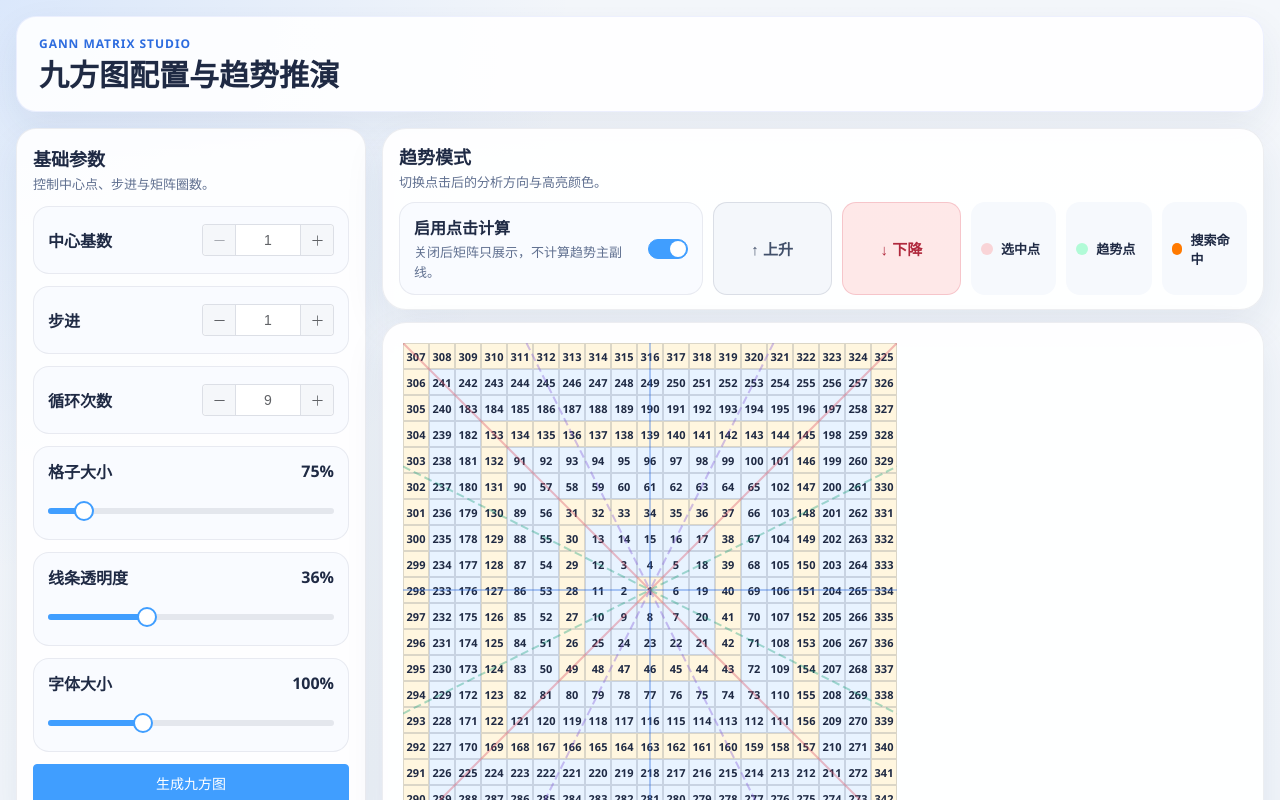
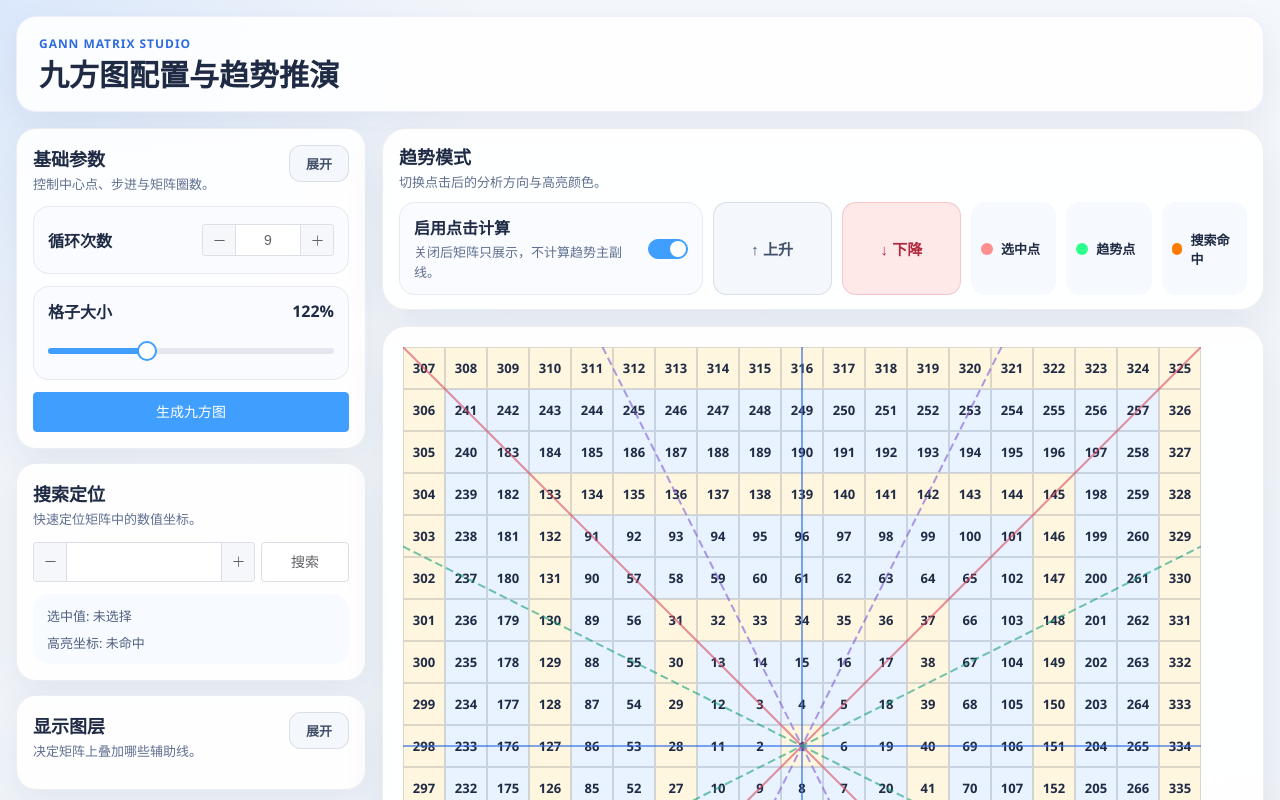
Before and after one commit to johnnywwy/gann, a Vue app: page / in a window 1280 px wide. Shown: the top 800 px of the page. Built offline with nearby package versions, Linux system fonts and the light colour scheme.

Commit message:
feat: 1.1 基本完成

```diff
--- a/src/App.vue
+++ b/src/App.vue
@@ -24,7 +24,6 @@
         :horse-line-flat-coords="horseLineFlatCoords"
         :mid="mid"
         :mode-enabled="form.modeEnabled"
-        :trend-direction-label="trendDirectionLabel"
         :trend-palette="trendPalette"
         :get-cell-style="getCellStyle"
         :get-cell-class="getCellClass"
@@ -35,7 +34,7 @@
 </template>
 
 <script setup>
-import { computed, onBeforeUnmount, onMounted, reactive, ref } from "vue";
+import { computed, reactive, ref } from "vue";
 import AppHero from "./components/AppHero.vue";
 import ControlPanel from "./components/ControlPanel.vue";
 import MatrixBoard from "./components/MatrixBoard.vue";
@@ -46,6 +45,19 @@ import {
   getLineCoordsBySlope,
 } from "./utils/gannMatrix";
 
+function getInitialCellScale() {
+  if (typeof window === "undefined") return 110;
+
+  const width = window.innerWidth;
+
+  if (width >= 1440) return 180;
+  if (width >= 1180) return 122;
+  if (width >= 900) return 112;
+  if (width >= 760) return 102;
+
+  return 92;
+}
+
 /**
  * 页面上的核心配置项。
  * 统一放在一个 reactive 对象里，便于后续扩展和保存配置。
@@ -54,8 +66,8 @@ const form = reactive({
   base: 1,
   step: 1,
   loop: 9,
-  cellScale: 75,
-  lineOpacity: 36,
+  cellScale: getInitialCellScale(),
+  lineOpacity: 60,
   fontScale: 100,
   showDiagonal: true,
   showCross: true,
@@ -71,18 +83,12 @@ const selectedCell = ref(null);
 const trendCells = ref([]);
 const searchNumber = ref(null);
 const highlightPos = ref({ r: -1, c: -1 });
-const viewportWidth = ref(typeof window === "undefined" ? 1440 : window.innerWidth);
-const viewportHeight = ref(typeof window === "undefined" ? 900 : window.innerHeight);
+const BOARD_REFERENCE_SIZE = 680;
 
 const cellSize = computed(() => {
   if (!matrix.value.length) return 40;
 
-  const shellPadding = viewportWidth.value <= 860 ? 24 : 36;
-  const controlWidth = viewportWidth.value > 1180 ? 308 : 0;
-  const availableWidth = Math.max(320, viewportWidth.value - shellPadding - controlWidth);
-  const availableHeight = Math.max(320, viewportHeight.value - 120);
-  const boardSpace = Math.min(availableWidth, availableHeight);
-  const autoSize = Math.floor(boardSpace / matrix.value.length);
+  const autoSize = Math.floor(BOARD_REFERENCE_SIZE / matrix.value.length);
   const size = Math.floor(autoSize * (form.cellScale / 100));
 
   return Math.max(12, size);
@@ -107,14 +113,14 @@ const displayOptions = [
 const trendPalette = computed(() => {
   if (form.trendDirection === "down") {
     return {
-      selected: "rgba(255, 142, 142, 0.34)",
-      trend: "rgba(45, 255, 142, 0.34)",
+      selected: "#ff8e8e",
+      trend: "#2dff8e",
     };
   }
 
   return {
-    selected: "rgba(45, 255, 142, 0.34)",
-    trend: "rgba(255, 142, 142, 0.34)",
+    selected: "#2dff8e",
+    trend: "#ff8e8e",
   };
 });
 
@@ -128,8 +134,6 @@ const mid = computed(() => Math.floor(matrix.value.length / 2));
 const horseLineCoords = computed(() => getLineCoordsBySlope(2, totalSize.value, centerPx.value));
 /** 1:2 骑士线在 SVG 上的坐标。 */
 const horseLineFlatCoords = computed(() => getLineCoordsBySlope(0.5, totalSize.value, centerPx.value));
-/** 顶部状态区展示的趋势方向文字。 */
-const trendDirectionLabel = computed(() => (form.trendDirection === "up" ? "上升趋势" : "下降趋势"));
 /** 当前选中值的展示文案。 */
 const selectedValueLabel = computed(() => {
   if (!selectedCell.value || !matrix.value.length) return "未选择";
@@ -219,20 +223,6 @@ function getCellClass(r, c) {
   };
 }
 
-function updateViewport() {
-  viewportWidth.value = window.innerWidth;
-  viewportHeight.value = window.innerHeight;
-}
-
-onMounted(() => {
-  updateViewport();
-  window.addEventListener("resize", updateViewport);
-});
-
-onBeforeUnmount(() => {
-  window.removeEventListener("resize", updateViewport);
-});
-
 generateMatrix();
 </script>
 
--- a/src/components/ControlPanel.vue
+++ b/src/components/ControlPanel.vue
@@ -1,12 +1,31 @@
 <template>
   <aside class="control-panel">
     <section class="panel-block">
+      <div class="section-bar">
         <div class="section-heading">
           <h2>基础参数</h2>
           <p>控制中心点、步进与矩阵圈数。</p>
         </div>
+        <button type="button" class="section-toggle" @click="basicExpanded = !basicExpanded">
+          {{ basicExpanded ? "收起" : "展开" }}
+        </button>
+      </div>
 
-      <div class="field-grid">
+      <label class="field-card basic-field">
+        <span class="field-label">循环次数</span>
+        <el-input-number v-model="form.loop" :min="1" class="field-control" />
+      </label>
+
+      <div class="field-card slider-card visible-slider-card">
+        <div class="slider-head">
+          <span class="field-label">格子大小</span>
+          <strong>{{ form.cellScale }}%</strong>
+        </div>
+        <el-slider v-model="form.cellScale" :min="60" :max="240" :step="5" />
+      </div>
+
+      <transition name="panel-collapse">
+        <div v-if="basicExpanded" class="field-grid collapsible-block">
           <label class="field-card basic-field">
             <span class="field-label">中心基数</span>
             <el-input-number v-model="form.base" :min="1" class="field-control" />
@@ -17,25 +36,12 @@
             <el-input-number v-model="form.step" class="field-control" />
           </label>
 
-        <label class="field-card basic-field">
-          <span class="field-label">循环次数</span>
-          <el-input-number v-model="form.loop" :min="1" class="field-control" />
-        </label>
-
-        <div class="field-card slider-card">
-          <div class="slider-head">
-            <span class="field-label">格子大小</span>
-            <strong>{{ form.cellScale }}%</strong>
-          </div>
-          <el-slider v-model="form.cellScale" :min="60" :max="180" :step="5" />
-        </div>
-
           <div class="field-card slider-card">
             <div class="slider-head">
               <span class="field-label">线条透明度</span>
               <strong>{{ form.lineOpacity }}%</strong>
             </div>
-          <el-slider v-model="form.lineOpacity" :min="10" :max="85" :step="5" />
+            <el-slider v-model="form.lineOpacity" :min="20" :max="100" :step="10" />
           </div>
 
           <div class="field-card slider-card">
@@ -46,6 +52,7 @@
             <el-slider v-model="form.fontScale" :min="70" :max="160" :step="5" />
           </div>
         </div>
+      </transition>
 
       <el-button type="primary" class="primary-action" @click="$emit('generate')">
         生成九方图
@@ -53,7 +60,7 @@
     </section>
 
     <section class="panel-block">
-      <div class="section-heading">
+      <div class="section-heading search-heading">
         <h2>搜索定位</h2>
         <p>快速定位矩阵中的数值坐标。</p>
       </div>
@@ -75,12 +82,18 @@
     </section>
 
     <section class="panel-block">
+      <div class="section-bar">
         <div class="section-heading">
           <h2>显示图层</h2>
           <p>决定矩阵上叠加哪些辅助线。</p>
         </div>
+        <button type="button" class="section-toggle" @click="displayExpanded = !displayExpanded">
+          {{ displayExpanded ? "收起" : "展开" }}
+        </button>
+      </div>
 
-      <div class="toggle-grid">
+      <transition name="panel-collapse">
+        <div v-if="displayExpanded" class="toggle-grid collapsible-block">
           <div
             v-for="item in displayOptions"
             :key="item.key"
@@ -93,11 +106,14 @@
             <el-switch v-model="form[item.key]" />
           </div>
         </div>
+      </transition>
     </section>
   </aside>
 </template>
 
 <script setup>
+import { ref } from "vue";
+
 defineProps({
   form: {
     type: Object,
@@ -122,6 +138,9 @@ defineProps({
 });
 
 defineEmits(["generate", "highlight", "update:search-number"]);
+
+const basicExpanded = ref(false);
+const displayExpanded = ref(false);
 </script>
 
 <style scoped>
@@ -138,7 +157,19 @@ defineEmits(["generate", "highlight", "update:search-number"]);
   box-shadow: 0 14px 36px rgba(30, 57, 102, 0.07);
 }
 
+.section-bar {
+  display: flex;
+  align-items: flex-start;
+  justify-content: space-between;
+  gap: 12px;
+  margin-bottom: 12px;
+}
+
 .section-heading {
+  margin-bottom: 0;
+}
+
+.search-heading {
   margin-bottom: 12px;
 }
 
@@ -154,10 +185,33 @@ defineEmits(["generate", "highlight", "update:search-number"]);
   line-height: 1.5;
 }
 
+.section-toggle {
+  min-width: 60px;
+  padding: 8px 12px;
+  border: 1px solid rgba(34, 44, 74, 0.12);
+  border-radius: 12px;
+  background: #f4f7fb;
+  color: #42506a;
+  font-size: 13px;
+  font-weight: 700;
+  cursor: pointer;
+  transition: background-color 0.2s ease, border-color 0.2s ease, color 0.2s ease;
+}
+
+.section-toggle:hover {
+  border-color: rgba(45, 108, 223, 0.22);
+  background: #edf4ff;
+  color: #2d6cdf;
+}
+
 .field-grid,
 .toggle-grid {
   display: grid;
   gap: 12px;
+}
+
+.collapsible-block {
+  margin-top: 12px;
 }
 
 .field-card,
@@ -186,6 +240,10 @@ defineEmits(["generate", "highlight", "update:search-number"]);
 
 .slider-card {
   min-height: auto;
+}
+
+.visible-slider-card {
+  margin-top: 12px;
 }
 
 .slider-head {
@@ -243,10 +301,6 @@ defineEmits(["generate", "highlight", "update:search-number"]);
   gap: 6px;
 }
 
-.search-input {
-  width: 100%;
-}
-
 .status-strip {
   display: grid;
   gap: 8px;
@@ -258,6 +312,27 @@ defineEmits(["generate", "highlight", "update:search-number"]);
   font-size: 13px;
 }
 
+.panel-collapse-enter-active,
+.panel-collapse-leave-active {
+  overflow: hidden;
+  transition: max-height 0.32s ease, opacity 0.24s ease, transform 0.24s ease;
+  transform-origin: top;
+}
+
+.panel-collapse-enter-to,
+.panel-collapse-leave-from {
+  max-height: 520px;
+  opacity: 1;
+  transform: translateY(0);
+}
+
+.panel-collapse-enter-from,
+.panel-collapse-leave-to {
+  max-height: 0;
+  opacity: 0;
+  transform: translateY(-6px);
+}
+
 @media (max-width: 860px) {
   .panel-block {
     padding: 16px;
@@ -265,13 +340,9 @@ defineEmits(["generate", "highlight", "update:search-number"]);
   }
 
   .field-grid,
-  .legend-grid {
+  .toggle-grid,
+  .search-row {
     grid-template-columns: 1fr;
-  }
-
-  .search-row {
-    align-items: stretch;
-    flex-direction: column;
   }
 
   .search-input,
@@ -279,11 +350,4 @@ defineEmits(["generate", "highlight", "update:search-number"]);
     width: 100%;
   }
 }
-
-@media (max-width: 560px) {
-  .trend-switcher,
-  .field-grid {
-    grid-template-columns: 1fr;
-  }
-}
 </style>
--- a/src/components/MatrixBoard.vue
+++ b/src/components/MatrixBoard.vue
@@ -199,11 +199,6 @@ defineProps({
     type: Boolean,
     required: true,
   },
-  trendDirectionLabel: {
-    type: String,
-    required: false,
-    default: "",
-  },
   trendPalette: {
     type: Object,
     required: true,
@@ -224,7 +219,7 @@ defineEmits(["cell-click"]);
 <style scoped>
 .board-panel {
   display: grid;
-  gap: 12px;
+  gap: 16px;
 }
 
 .trend-panel,
```
Lines whose indentation alone changed are shown as unchanged.
